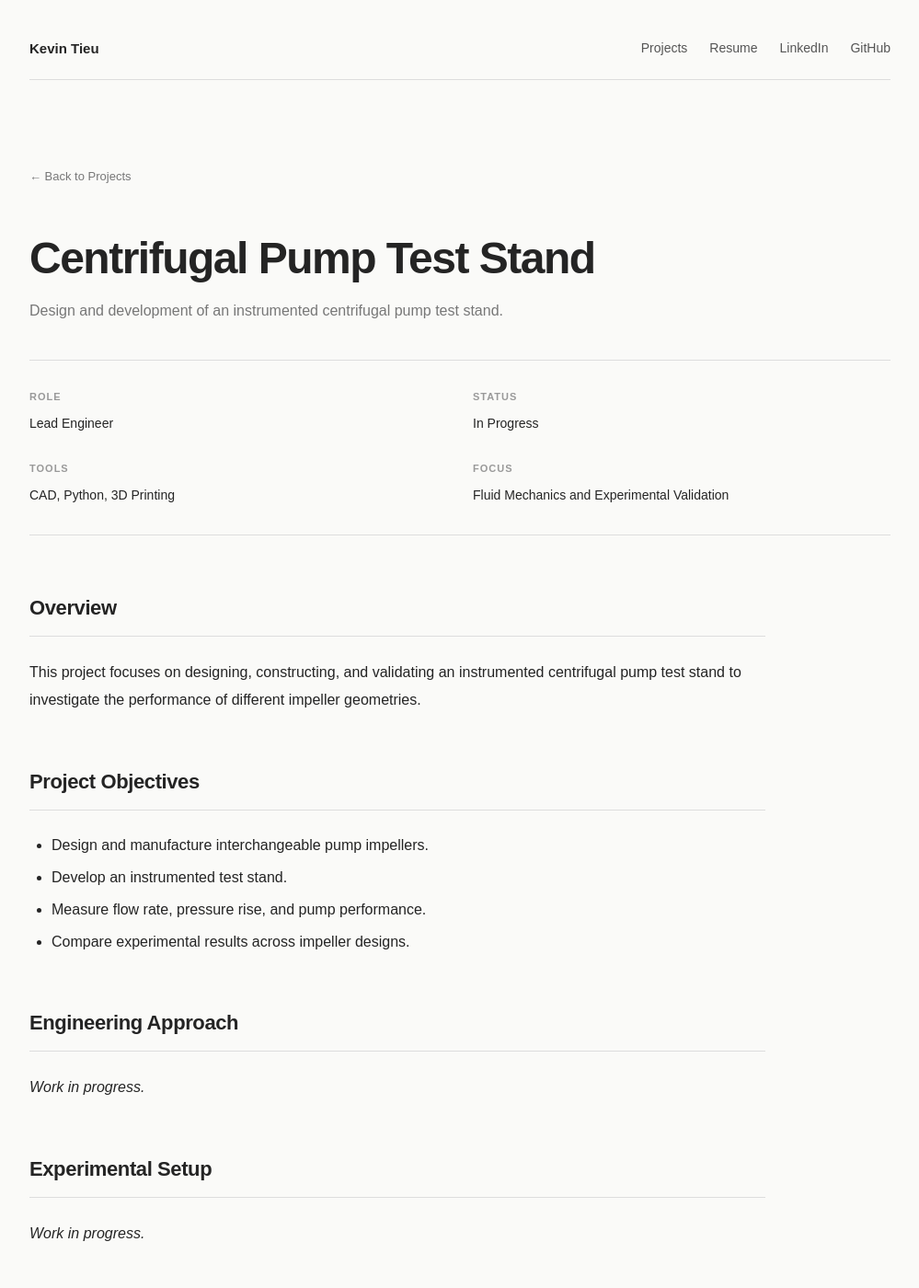
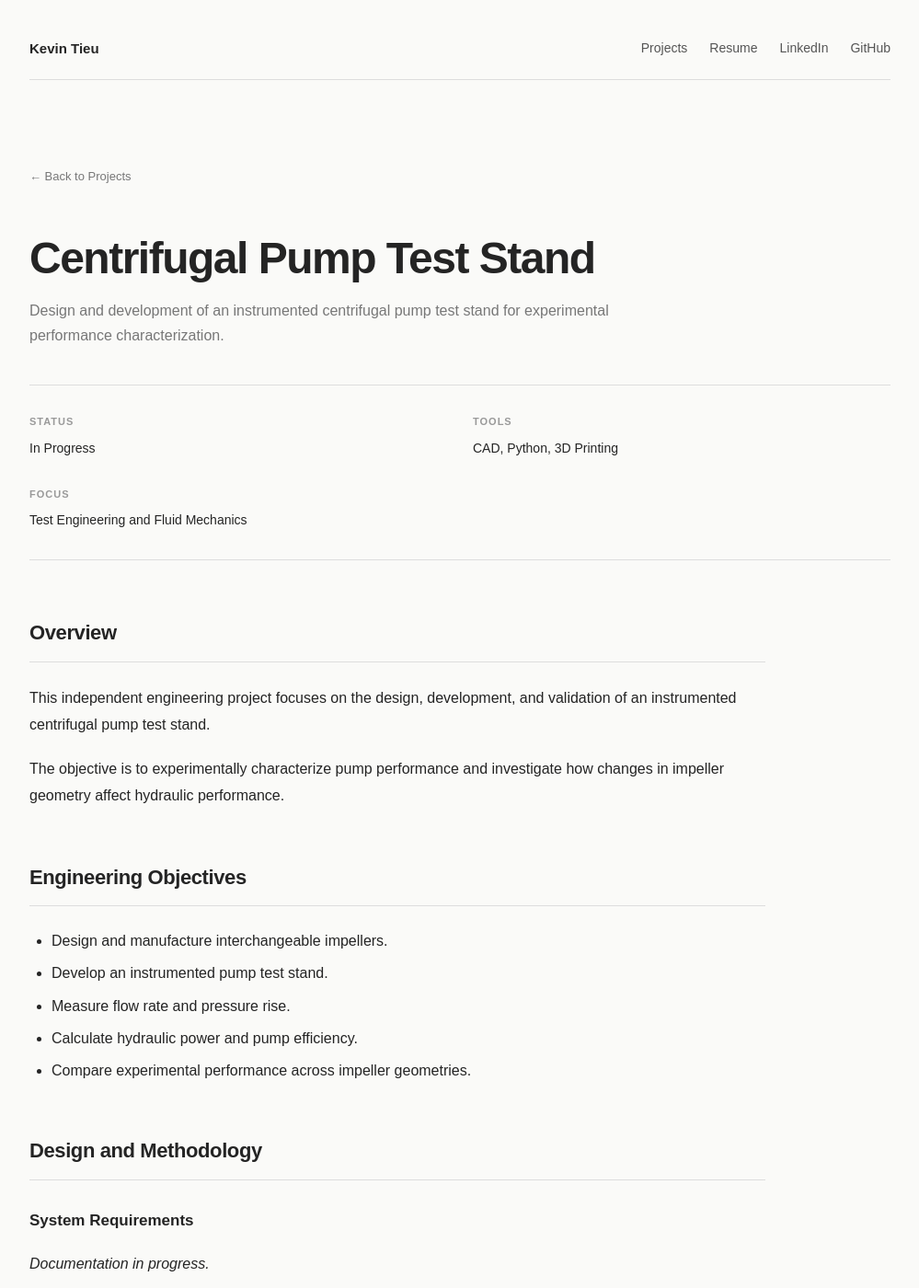
Before and after one commit to kevintieu1/kevintieu1.github.io, a Jekyll site: the page built from _projects/centrifugal-pump.md, in a window 1280 px wide and 1400 px high. Shown: the whole window at 92% size, without its empty margins (140-1139 px from the left). Built offline with Jekyll 4.4.1, drawn with Linux system fonts in a browser that asks for light colours; some of the changed text lies outside the part shown.

Commit message:
Update centrifugal-pump.md

```diff
--- a/_projects/centrifugal-pump.md
+++ b/_projects/centrifugal-pump.md
@@ -1,38 +1,55 @@
 ---
 title: Centrifugal Pump Test Stand
-description: Design and development of an instrumented centrifugal pump test stand.
-role: Lead Engineer
+description: Design and development of an instrumented centrifugal pump test stand for experimental performance characterization.
 status: In Progress
 tools: CAD, Python, 3D Printing
-focus: Fluid Mechanics and Experimental Validation
+focus: Test Engineering and Fluid Mechanics
 ---
 
 ## Overview
 
-This project focuses on designing, constructing, and
-validating an instrumented centrifugal pump test stand
-to investigate the performance of different impeller
-geometries.
+This independent engineering project focuses on
+the design, development, and validation of an
+instrumented centrifugal pump test stand.
 
-## Project Objectives
+The objective is to experimentally characterize
+pump performance and investigate how changes in
+impeller geometry affect hydraulic performance.
 
-- Design and manufacture interchangeable pump impellers.
-- Develop an instrumented test stand.
-- Measure flow rate, pressure rise, and pump performance.
-- Compare experimental results across impeller designs.
+## Engineering Objectives
 
-## Engineering Approach
+- Design and manufacture interchangeable impellers.
+- Develop an instrumented pump test stand.
+- Measure flow rate and pressure rise.
+- Calculate hydraulic power and pump efficiency.
+- Compare experimental performance across impeller geometries.
 
-*Work in progress.*
+## Design and Methodology
 
-## Experimental Setup
+### System Requirements
 
-*Work in progress.*
+*Documentation in progress.*
 
-## Results and Discussion
+### Mechanical Design
 
-*Work in progress.*
+*Documentation in progress.*
+
+### Instrumentation and Data Acquisition
+
+*Documentation in progress.*
+
+### Test Planning and Procedures
+
+*Documentation in progress.*
+
+## Results and Validation
+
+*Experimental testing has not yet been completed.*
+
+## Challenges and Lessons Learned
+
+*To be updated as the project progresses.*
 
 ## Technical Documentation
 
-Documentation will be added as the project progresses.
+*Supporting documentation will be added as it becomes available.*
```
